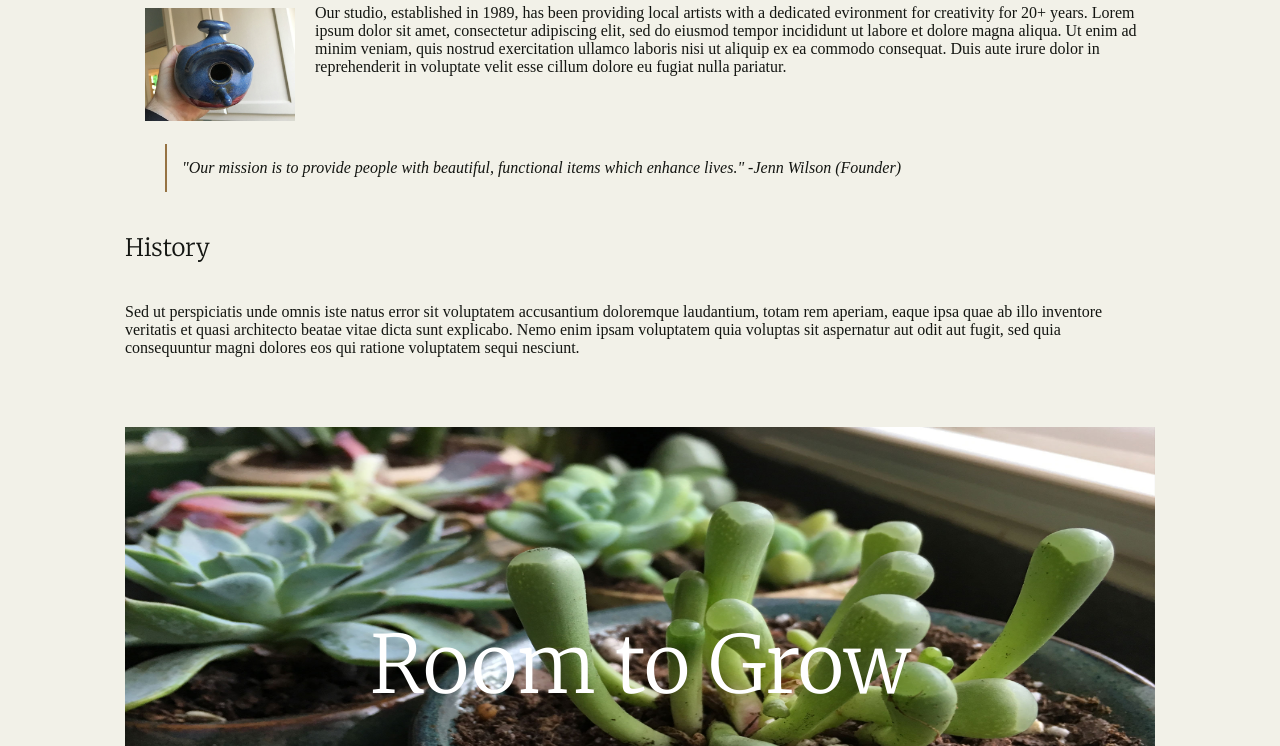
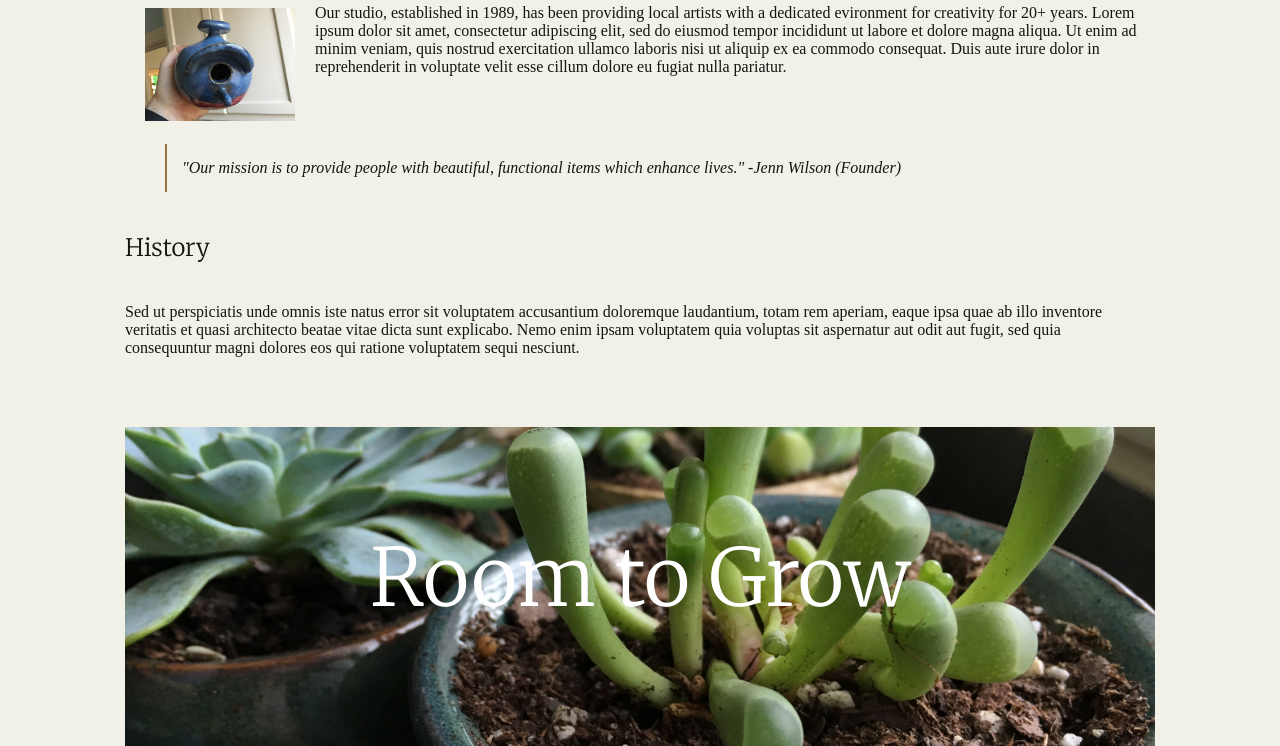
Before and after one commit to b4nnt3r/bentCreekCeramics, a plain HTML site: page about.html in a window 1280 px wide. Shown: the part 206-952 px from the top of the page. Drawn offline with Linux system fonts and the light colour scheme.

Commit message:
Fixed stretch image

```diff
--- a/style.css
+++ b/style.css
@@ -201,14 +201,16 @@ blockquote {
 }
 
 .plant {
-  height: 30em;
+  height: 20em;
   position: relative;
   width: 150%;
+  object-fit: cover;
 }
 
 .grow {
   font-family: Merriweather;
   position: absolute;
+  margin-top: 100px
 }
 
 .textcolumns {
```
